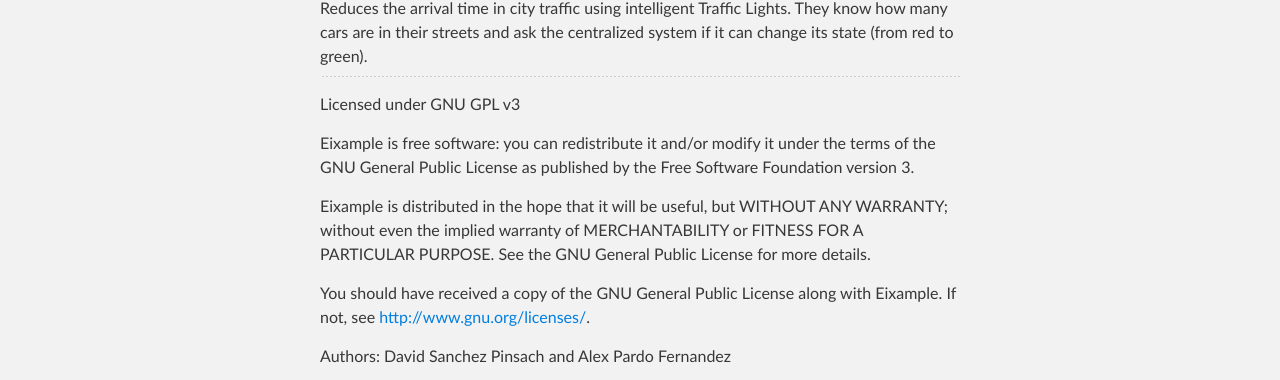
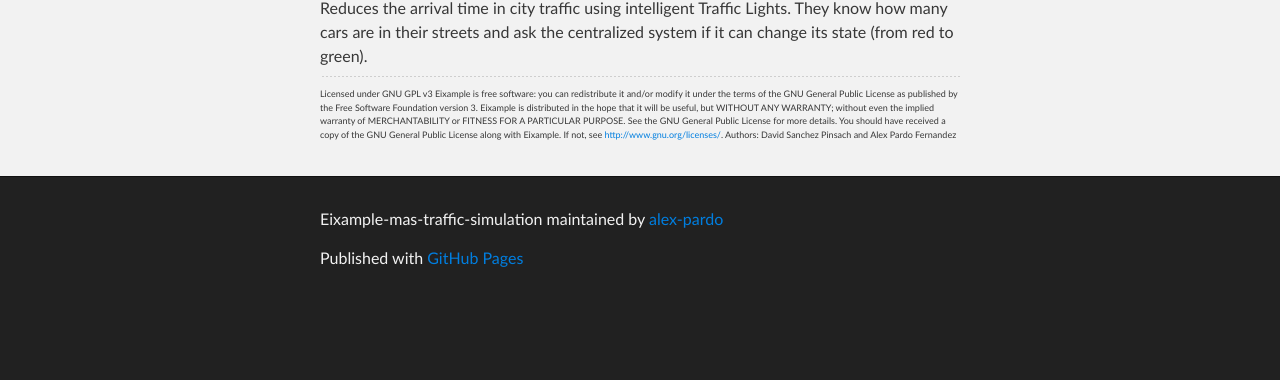
Before and after one commit to alex-pardo/Eixample-MAS-Traffic-Simulation, a plain HTML site: page index.html in a window 1280 px wide. Shown: the part 572-952 px from the top of the page. After the commit the page ends 877 px from the top, so only its background shows below. Drawn offline with Linux system fonts and the light colour scheme.

Commit message:
Update index.html

```diff
--- a/index.html
+++ b/index.html
@@ -46,21 +46,21 @@
 Reduces the arrival time in city traffic using intelligent Traffic Lights. They know how many cars are in their streets and ask the centralized system if it can change its state (from red to green).
 <hr>
 <p style="font-size:9px">
-<p>Licensed under GNU GPL v3</p>
+Licensed under GNU GPL v3
 
-<p>Eixample is free software: you can redistribute it and/or modify
+Eixample is free software: you can redistribute it and/or modify
 it under the terms of the GNU General Public License as published by
-the Free Software Foundation version 3.</p>
+the Free Software Foundation version 3.
 
-<p>Eixample is distributed in the hope that it will be useful,
+Eixample is distributed in the hope that it will be useful,
 but WITHOUT ANY WARRANTY; without even the implied warranty of
 MERCHANTABILITY or FITNESS FOR A PARTICULAR PURPOSE.  See the
-GNU General Public License for more details.</p>
+GNU General Public License for more details.
 
-<p>You should have received a copy of the GNU General Public License
-along with Eixample.  If not, see <a href="http://www.gnu.org/licenses/">http://www.gnu.org/licenses/</a>.</p>
+You should have received a copy of the GNU General Public License
+along with Eixample.  If not, see <a href="http://www.gnu.org/licenses/">http://www.gnu.org/licenses/</a>.
 
-<p>Authors: David Sanchez Pinsach and Alex Pardo Fernandez</p>
+Authors: David Sanchez Pinsach and Alex Pardo Fernandez
 </p>
       </section>
     </div>
```
